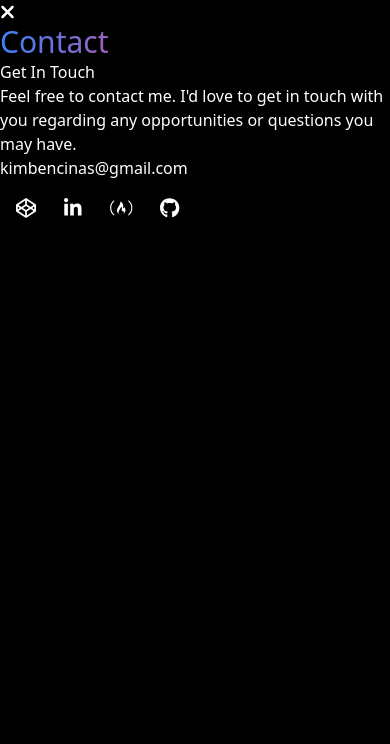
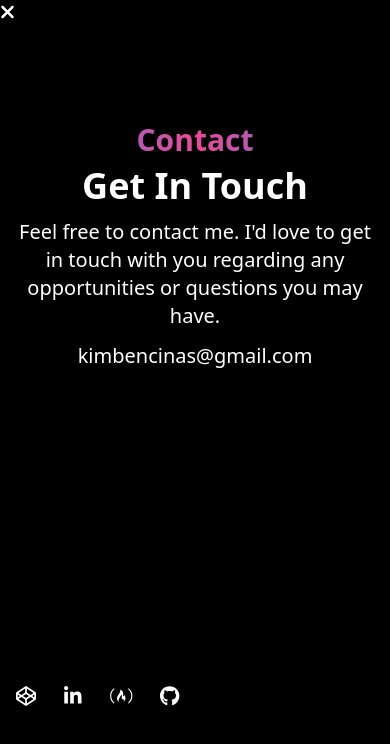
Before and after one commit to kimbencinas/kimbencinas.github.io, a React (Create React App) app: page /contact in a window 390 px wide. Shown: the top 744 px of the page. Built offline with nearby package versions, Linux system fonts and the light colour scheme.

Commit message:
made about & contact pages responsive

```diff
--- a/src/Pages/About.jsx
+++ b/src/Pages/About.jsx
@@ -5,10 +5,12 @@ export default function About() {
     return (
         <div>
             <Navbar />
-            <h2 className="text-transparent bg-clip-text bg-gradient-to-r from-blue-500 via-pink-500 to-blue-500 text-3xl font-medium">About Me</h2>
-            <div className="p-4">
-                <p>Hello, my name is Kimberly and I have a passion for creating websites. Ever since my CS class in high school, I've developed a love for computers and technology.</p>
-                <p>Besides being a web developer, I love fashion, art, music, and video games.</p>
+            <div className="max-w-[800px] mt-[-100px] w-full h-screen mx-auto text-center flex flex-col justify-center">
+                <h2 className="text-transparent bg-clip-text bg-gradient-to-r from-blue-500 via-pink-500 to-blue-500 text-3xl font-medium">About Me</h2>
+                <div className="p-4">
+                    <p>Hello, my name is Kimberly and I have a passion for creating websites. Ever since my CS class in high school, I've developed a love for computers and technology.</p>
+                    <p>Besides being a web developer, I love fashion, art, music, and video games.</p>
+                </div>
             </div>
         </div>
     );
--- a/src/Pages/Contact.jsx
+++ b/src/Pages/Contact.jsx
@@ -6,15 +6,17 @@ export default function Contact() {
     return (
         <div>
             <Navbar />
-            <h2 className="text-transparent bg-clip-text bg-gradient-to-r from-blue-500 via-pink-500 to-blue-500 text-3xl font-medium">Contact</h2>
-            <div className="contact-me">
-                <h5>Get In Touch</h5>
-                <p>Feel free to contact me. I'd love to get in touch with you regarding any opportunities or questions you may have.</p>
-                <div>
-                    <p>kimbencinas@gmail.com</p>
-                    <Socials />
+            <div className="max-w-[800px] mt-[-200px] w-full h-screen mx-auto text-center flex flex-col justify-center gap-2">
+                <h2 className="font-semibold text-transparent bg-clip-text bg-gradient-to-r from-blue-500 via-pink-500 to-blue-500 text-3xl font-medium">Contact</h2>
+                <div className="contact-me">
+                    <h5 className="md:text-4xl sm:text-4xl text-4xl font-semibold">Get In Touch</h5>
+                    <p className="md:text-md sm:text-2xl text-xl p-3">Feel free to contact me. I'd love to get in touch with you regarding any opportunities or questions you may have.</p>
+                    <div>
+                        <p className="md:text-md sm:text-2xl text-xl">kimbencinas@gmail.com</p>
+                    </div>
                 </div>
             </div>
+            <Socials />
         </div>
     );
 }
```
